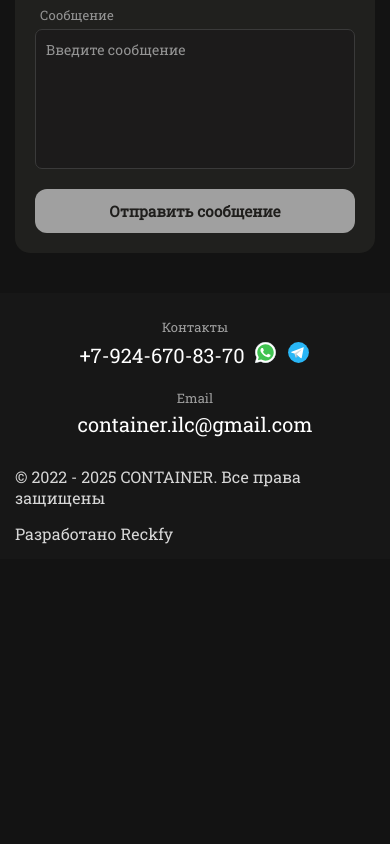
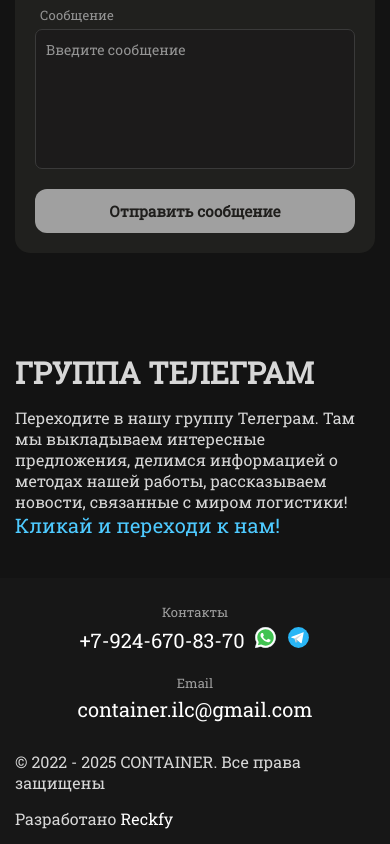
Before and after one commit to Reckfy/CONTAINER, a React (Create React App) app: page / in a window 390 px wide. Shown: the part 3197-4041 px from the top of the page. Before the commit the page ends 3756 px from the top, so only its background shows below. Built offline with nearby package versions, Linux system fonts and the light colour scheme.

Commit message:
add telegram-channel link, edit meta-tags,delete horizontal scroll

```diff
--- a/public/index.html
+++ b/public/index.html
@@ -6,10 +6,10 @@
     <meta name="yandex-verification" content="94ae8d3b475d6496" />
     <meta name="description" content="Компания CONTAINER — международная логистика и доставка грузов из Китая, Европы и Турции. Минимальная комиссия, быстрые сроки от 1 дня, постоянная связь с менеджером, работа по договору. Осуществляем выкуп и доставку с Poizon. Бесплатная консультация." />
 
-    <meta name="keywords" content="доставка грузов, логистика Китай, доставка из Китая, доставка из Европы, доставка из Турции, выкуп Poizon, Poizon доставка, логистическая компания, карго, официальная доставка, быстрая доставка, логистика Китай Россия" />
+    <meta name="keywords" content="доставка грузов, логистика Китай, доставка из Китая, доставка из Европы, доставка из Турции, выкуп Poizon, Poizon доставка, логистическая компания, карго, официальная доставка, быстрая доставка, логистика Китай Россия, container, ilc-container, ilc container, контейнер, ilc" />
 
     <meta property="og:title" content="CONTAINER — доставка грузов из Китая, Европы и Турции" />
-    <meta property="og:description" content="Минимальная комиссия, быстрые сроки доставки, официальные договора, постоянная связь с менеджером. Работаем с Poizon." />
+    <meta property="og:description" content="Минимальная комиссия, быстрые сроки доставки, официальные договора, постоянная связь с менеджером." />
     <meta property="og:image" content="https://ilc-container.ru/logo.png" />
     <meta property="og:type" content="website" />
     <meta property="og:url" content="https://ilc-container.ru/" />
--- a/src/components/Footer.js
+++ b/src/components/Footer.js
@@ -7,11 +7,11 @@ function Botter() {
         <div className="contact">
           <h2>Контакты</h2>
           <div>
-            <a href="tel:+79246708370">+7-924-670-83-70</a>
-            <a href="https://wa.me/79246708370">
+            <a href="tel:+79246708370" target="_blank" rel="noopener noreferrer nofollow">+7-924-670-83-70</a>
+            <a href="https://wa.me/79246708370" target="_blank" rel="noopener noreferrer nofollow">
               <img alt="" src="./images/wa.svg" />
             </a>
-            <a href="https://t.me/lc_container">
+            <a href="https://t.me/lc_container" target="_blank" rel="noopener noreferrer nofollow">
               <img alt="" src="./images/tg.svg" />
             </a>
           </div>
@@ -19,14 +19,14 @@ function Botter() {
         <div className="contact">
           <h2>Email</h2>
           <div>
-            <a href="mailto:container.ilc@gmail.com">container.ilc@gmail.com</a>
+            <a href="mailto:container.ilc@gmail.com" target="_blank" rel="noopener noreferrer nofollow">container.ilc@gmail.com</a>
           </div>
         </div>
       </div>
       <div className="under_footer">
         <p>© 2022 - 2025 CONTAINER. Все права защищены</p>
         <p>
-          Разработано <a href="https://t.me/xrororo">Reckfy</a>
+          Разработано <a href="https://t.me/xrororo" target="_blank" rel="noopener noreferrer nofollow">Reckfy</a>
         </p>
       </div>
     </div>
--- a/src/components/Footer.scss
+++ b/src/components/Footer.scss
@@ -55,6 +55,14 @@
     display: flex;
     justify-content: space-between;
     flex-wrap: wrap;
+    a {
+        color: #fff;
+        transition: color 0.2s ease;
+
+        &:hover {
+          color: #ffd45c;
+        }
+      }
   }
 
   /* ---------- АДАПТИВ ---------- */
--- a/src/index.scss
+++ b/src/index.scss
@@ -9,6 +9,7 @@
 
 html {
   scroll-behavior: smooth;
+  overflow-x: hidden;
 }
 
 @font-face {
--- a/src/pages/Contacts.jsx
+++ b/src/pages/Contacts.jsx
@@ -7,10 +7,10 @@ export default function Contacts() {
 
       <div className="contacts__section">
         <h3>Телефон</h3>
-        <a href="tel:+79246708370" className="contacts__main">
+        <a href="tel:+79246708370" className="contacts__main" target="_blank" rel="noopener noreferrer nofollow">
           +7-924-670-83-70
         </a>
-        <a href="tel:+79145560854" className="contacts__main">
+        <a href="tel:+79145560854" className="contacts__main" target="_blank" rel="noopener noreferrer nofollow">
           +7-914-556-08-54
         </a>
         <p className="contacts__sub">Пн-Вс 24 часа</p>
@@ -20,7 +20,7 @@ export default function Contacts() {
 
       <div className="contacts__section">
         <h3>Telegram</h3>
-        <a href="https://t.me/lc_container" className="contacts__main tg">
+        <a href="https://t.me/lc_container" className="contacts__main tg" target="_blank" rel="noopener noreferrer nofollow">
           @lc_container
         </a>
       </div>
@@ -28,11 +28,20 @@ export default function Contacts() {
       <hr />
 
       <div className="contacts__section">
+        <h3>Telegram-канал</h3>
+        <a href="https://t.me/logistic_container" className="contacts__main tg" target="_blank" rel="noopener noreferrer nofollow">
+          @logistic_container
+        </a>
+      </div>
+
+      <hr />
+
+      <div className="contacts__section">
         <h3>WhatsApp</h3>
-        <a href="https://wa.me/79246708370" className="contacts__main wa">
+        <a href="https://wa.me/79246708370" className="contacts__main wa" target="_blank" rel="noopener noreferrer nofollow">
           8-924-670-83-70
         </a>
-        <a href="https://wa.me/79145560854" className="contacts__main wa">
+        <a href="https://wa.me/79145560854" className="contacts__main wa" target="_blank" rel="noopener noreferrer nofollow">
           8-914-556-08-54
         </a>
       </div>
@@ -44,6 +53,7 @@ export default function Contacts() {
         <a
           href="mailto:container.ilc@gmail.com"
           className="contacts__main link"
+          target="_blank" rel="noopener noreferrer nofollow"
         >
           container.ilc@gmail.com{' '}
         </a>
--- a/src/pages/MainW.jsx
+++ b/src/pages/MainW.jsx
@@ -24,10 +24,10 @@ export default function Main() {
           <p>Генеральный директор компании CONTAINER</p>
           <b>Контакты</b>
           <div>
-            <a href="https://wa.me/79246708370">
+            <a href="https://wa.me/79246708370" target="_blank" rel="noopener noreferrer nofollow">
               <img alt="wa" src="./images/wa.svg" />
             </a>
-            <a href="https://t.me/lc_container">
+            <a href="https://t.me/lc_container" target="_blank" rel="noopener noreferrer nofollow">
               <img alt="tg" src="./images/tg.svg" />
             </a>
           </div>
@@ -74,6 +74,11 @@ export default function Main() {
           <Connect />
         </div>
       </div>
+      <div className='channel_block'>
+        <h2>ГРУППА ТЕЛЕГРАМ</h2>
+        <p>Переходите в нашу группу Телеграм. Там мы выкладываем интересные предложения, делимся информацией о методах нашей работы, рассказываем новости, связанные с миром логистики!</p>
+        <a href='https://t.me/logistic_container' target="_blank" rel="noopener noreferrer nofollow">Кликай и переходи к нам!</a>
+      </div>
     </main>
   );
 }
--- a/src/pages/MainW.scss
+++ b/src/pages/MainW.scss
@@ -233,3 +233,37 @@ main {
     }
   }
 }
+
+.channel_block{
+    margin-top: 180px;
+    h2 {
+        font-size: 40px;
+        margin-bottom: 15px;
+    }
+    p {
+        font-size: 20px;
+    }
+    a {
+        margin-top: 10px;
+        font-size: 25px;
+        color: #4ecaff;
+        transition: color 0.2s ease;
+
+        &:hover {
+            color: #5cf1ff;
+        }
+    }
+
+    @media (max-width: 600px) {
+        margin-top: 100px;
+        h2 {
+          font-size: 30px;
+        }
+        p {
+          font-size: 16px;
+        }
+        a {
+          font-size: 20px;
+        }
+      }
+  }
```
